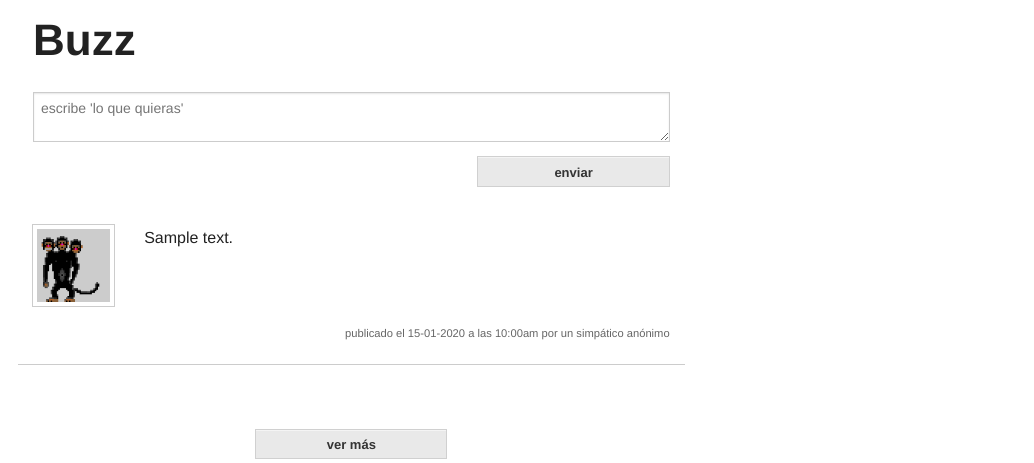
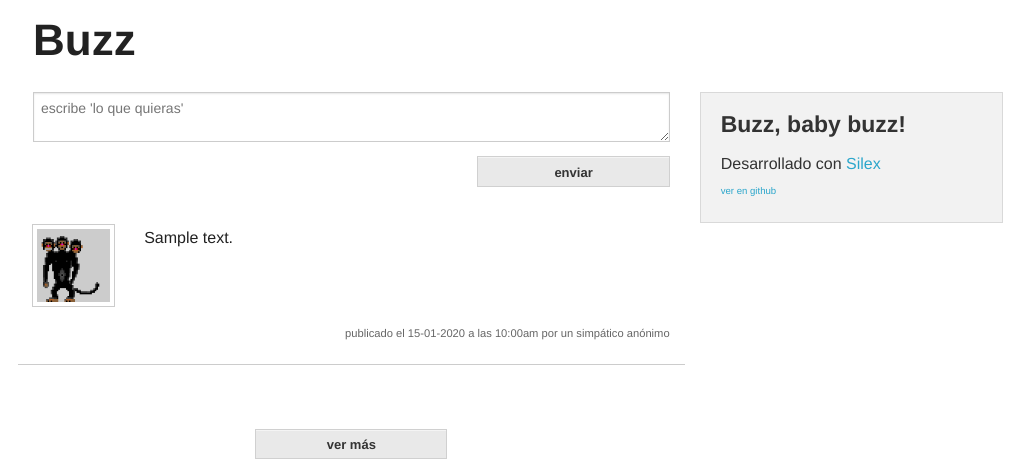
Before and after one commit to ferpega/buzz, a PHP site: template templates/index.html.twig in a window 1280 px wide. Shown: the top 463 px of the page, without its empty margins (122-1156 px from the left). Run offline with PHP 8.4, Linux system fonts and the light colour scheme; the template is opened without the code that fills it: most values are stand-ins (such as "Sample title", 1, 10 or a date in 2020); some libraries are stand-ins or nearby versions.

Commit message:
ajustes y enlaces

```diff
--- a/templates/index.html.twig
+++ b/templates/index.html.twig
@@ -7,7 +7,7 @@
 
         {% for item in items %}
 
-            {% include 'posts/post-item.html.twig' with {text: item.text,
+            {% include 'posts/post-item.html.twig' with {text: item.text|nl2br ,
                                                          date: item.created_at|date("d-m-Y \\a \\l\\a\\s g:ia")} %}
         {% endfor %}
 
--- a/templates/layout.html.twig
+++ b/templates/layout.html.twig
@@ -39,7 +39,13 @@
 
             </div>
             <div class="large-4 small-12 columns">
-
+                <div class="panel hide-for-small">
+                    <h4>Buzz, baby buzz!</h4>
+                    <p>
+                        Desarrollado con <a href="http://silex.sensiolabs.com" target="_blank">Silex</a><br/>
+                        <small><a href="https://github.com/asiermarques/buzz" target="_blank">ver en github</a></small>
+                    </p>
+                </div>
             </div>
         </div>
 
```
Also changed, not shown: src/controllers.php (+18 -27 lines), web/.htaccess (added).
